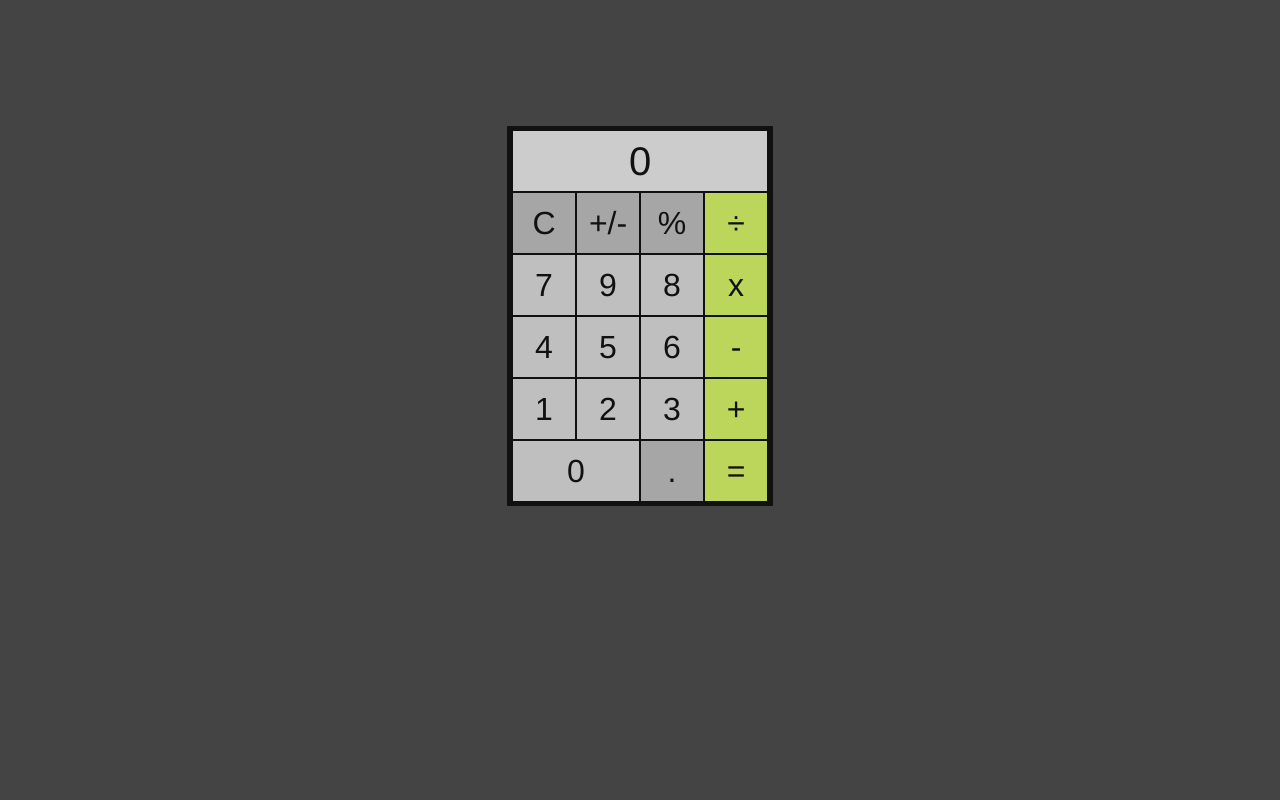
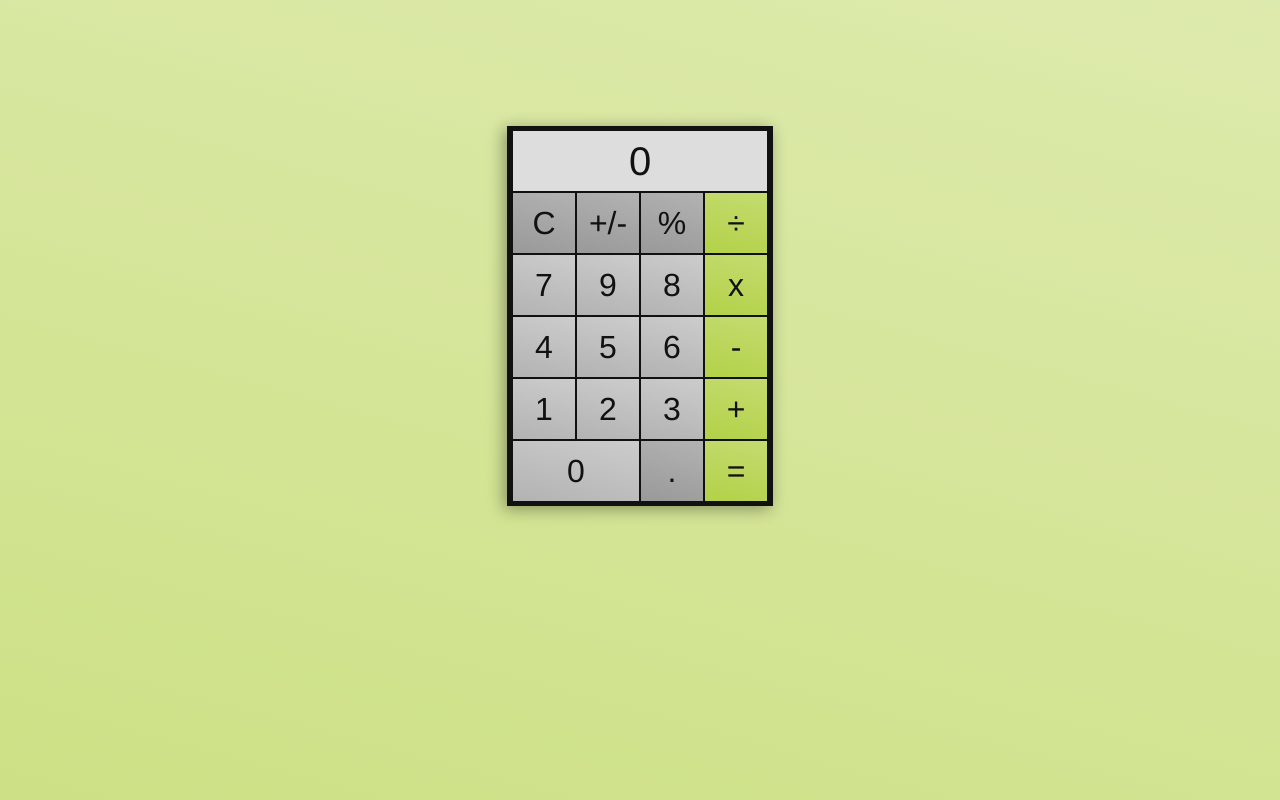
Before and after one commit to jasho/vue-calculator, a Vue app: page / in a window 1280 px wide. Built offline with nearby package versions, Linux system fonts and the light colour scheme.

Commit message:
better styling

```diff
--- a/public/index.html
+++ b/public/index.html
@@ -10,7 +10,8 @@
       html {
         height: 100vh;
         width: 100vw;
-        background: #444;
+        background: rgb(188, 214, 92, 0.8);
+        background: linear-gradient(15deg,rgb(188, 214, 92, 0.75) 0%, rgb(188, 214, 92, 0.5) 100%);
       }
     </style>
   </head>
--- a/src/components/Calculator.vue
+++ b/src/components/Calculator.vue
@@ -99,12 +99,13 @@ export default {
   grid-template-columns: repeat(4, 1fr);
   grid-auto-rows: minmax(10vh, auto);
   border: 5px solid #111;
+  box-shadow: -3px 3px 15px rgba(17,17,17,0.4);
   line-height: 10vh;
 }
 
 .display {
   grid-column: 1 / 5;
-  background-color: #ccc;
+  background: #ddd;
   border: 1px solid #111;
   border-top: 0;
   font-size: 2.5rem;
@@ -119,7 +120,8 @@ export default {
 }
 
 .button {
-  background-color: hsl(0, 0%, 75%);
+  background: hsl(0, 0%, 80%);
+  background: linear-gradient(15deg,hsl(0, 0%, 70%) 0%, hsl(0, 0%, 80%) 100%);
   border: 1px solid #111;
   cursor: pointer;
 }
@@ -137,11 +139,13 @@ export default {
 }
 
 .operator {
-  background-color: hsl(73, 60%, 60%);
+  background: hsl(73, 60%, 65%);
+  background: linear-gradient(15deg,hsl(73, 60%, 55%) 0%, hsl(73, 60%, 65%) 100%);
 }
 
 .darker {
-  background-color: hsl(0, 0%, 65%);
+  background: hsl(0, 0%, 70%);
+  background: linear-gradient(15deg, hsl(0, 0%, 60%) 0%, hsl(0, 0%, 70%) 100%);
 }
 
 @media only screen and (min-width: 768px) {
```
